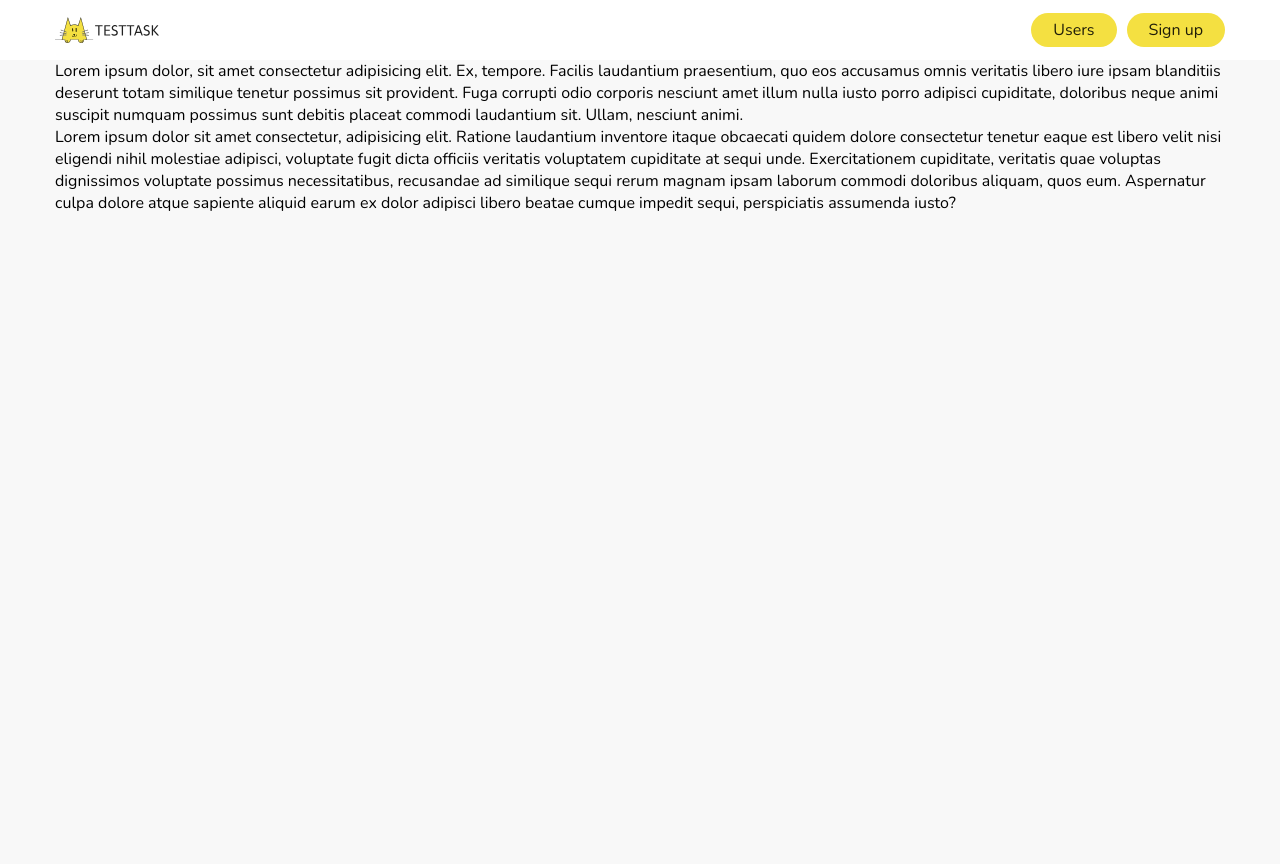
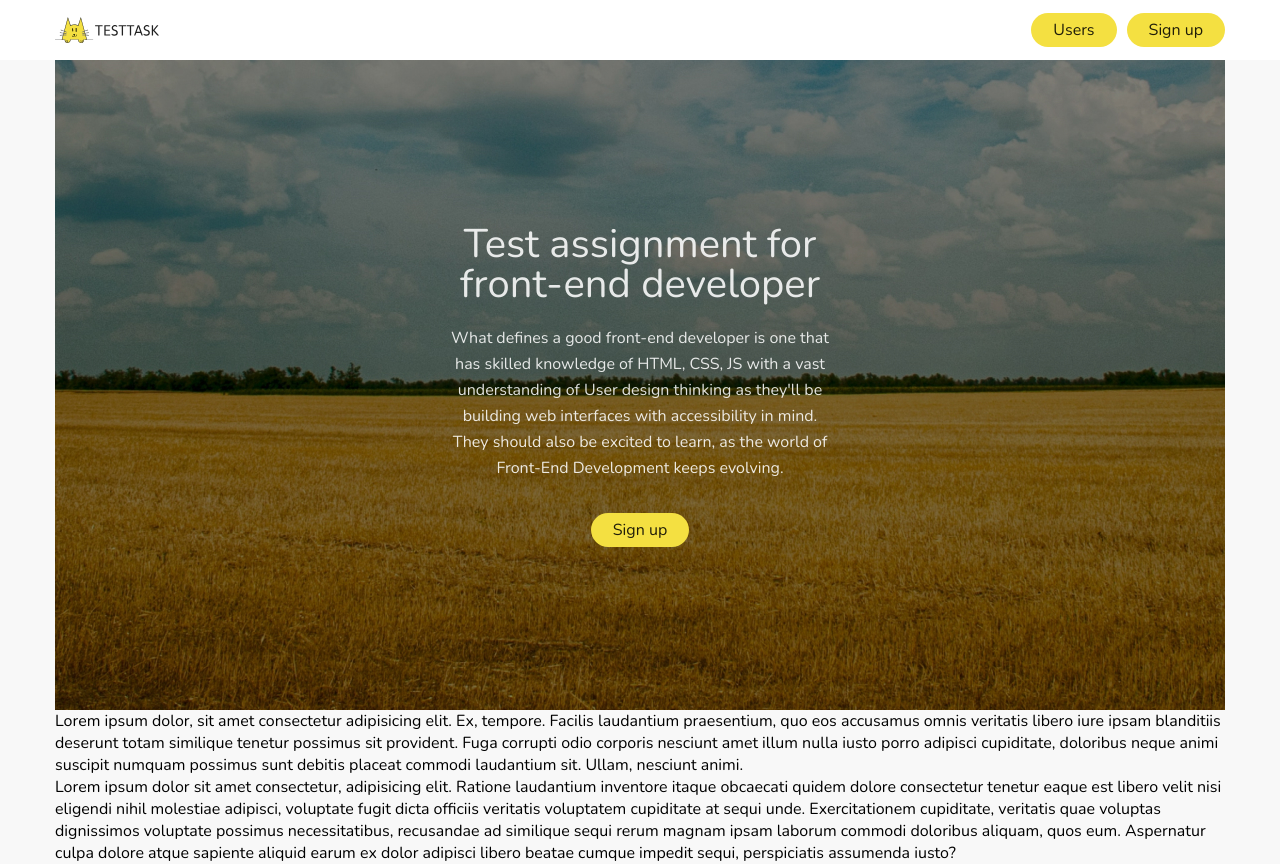
Before and after one commit to irina-doroshenko/irina-doroshenko.github.io, a React app: page / in a window 1280 px wide. Before the commit the page ends 800 px from the top, so only its background shows below. Built offline with nearby package versions, Linux system fonts and the light colour scheme.

Commit message:
Merged in 6_hero-component (pull request #7)
create hero component

```diff
--- a/src/App.tsx
+++ b/src/App.tsx
@@ -1,5 +1,6 @@
 import { FC, RefObject, useRef } from 'react';
 import { Header } from './sections/Header';
+import { Hero } from './sections/Hero';
 import styles from './App.module.scss';
 
 const App: FC = () => {
@@ -19,6 +20,7 @@ const App: FC = () => {
         onUsersClick={() => scrollInto(usersRef)}
       />
       <div className={styles.wrapper}>
+        <Hero onSignUpClick={() => scrollInto(signUpRef)} />
         <section ref={usersRef}>
           Lorem ipsum dolor, sit amet consectetur adipisicing elit. Ex, tempore.
           Facilis laudantium praesentium, quo eos accusamus omnis veritatis
--- a/src/index.scss
+++ b/src/index.scss
@@ -13,3 +13,9 @@ body {
   font-weight: 400;
   background-color: $landing-background-color;
 }
+
+h1,
+p {
+  margin: 0;
+  padding: 0;
+}
--- /dev/null
+++ b/src/sections/Hero/Hero.module.scss
@@ -0,0 +1,37 @@
+@use '../../shared/style/mixins' as *;
+@use '../../shared/style/variables' as *;
+@use '../../shared/style/breakpoints' as *;
+
+.hero {
+  min-height: 500px;
+  display: flex;
+  flex-direction: column;
+  flex-wrap: nowrap;
+  justify-content: center;
+  align-items: center;
+  background-size: cover;
+  background-repeat: no-repeat;
+  background-position: 50% 50%;
+  color: $typography-light;
+  text-align: center;
+  padding-top: 40px;
+  padding-bottom: 40px;
+
+  @include for-desktop {
+    min-height: 650px;
+  }
+
+  @include container;
+
+  h1 {
+    @include typography_heading;
+    max-width: 380px;
+    margin-bottom: 21px;
+  }
+
+  p {
+    @include typography_text;
+    max-width: 380px;
+    margin-bottom: 32px;
+  }
+}
--- /dev/null
+++ b/src/sections/Hero/Hero.tsx
@@ -0,0 +1,30 @@
+/* eslint-disable react/no-unescaped-entities */
+import { FC } from 'react';
+import { Button } from '../../shared/components/Button';
+import heroImage from '../../assets/heroImage.jpg';
+import styles from './Hero.module.scss';
+
+interface HeroProps {
+  onSignUpClick: () => void;
+}
+
+export const Hero: FC<HeroProps> = ({ onSignUpClick }) => {
+  return (
+    <section
+      className={styles.hero}
+      style={{
+        backgroundImage: `url("${heroImage}")`,
+      }}
+    >
+      <h1>Test assignment for front-end developer</h1>
+      <p>
+        What defines a good front-end developer is one that has skilled
+        knowledge of HTML, CSS, JS with a vast understanding of User design
+        thinking as they'll be building web interfaces with accessibility in
+        mind. They should also be excited to learn, as the world of Front-End
+        Development keeps evolving.
+      </p>
+      <Button onClick={onSignUpClick}>sign up</Button>
+    </section>
+  );
+};
--- /dev/null
+++ b/src/sections/Hero/index.ts
@@ -0,0 +1 @@
+export { Hero } from './Hero';
```
Also changed, not shown: src/assets/heroImage.jpg (added).
